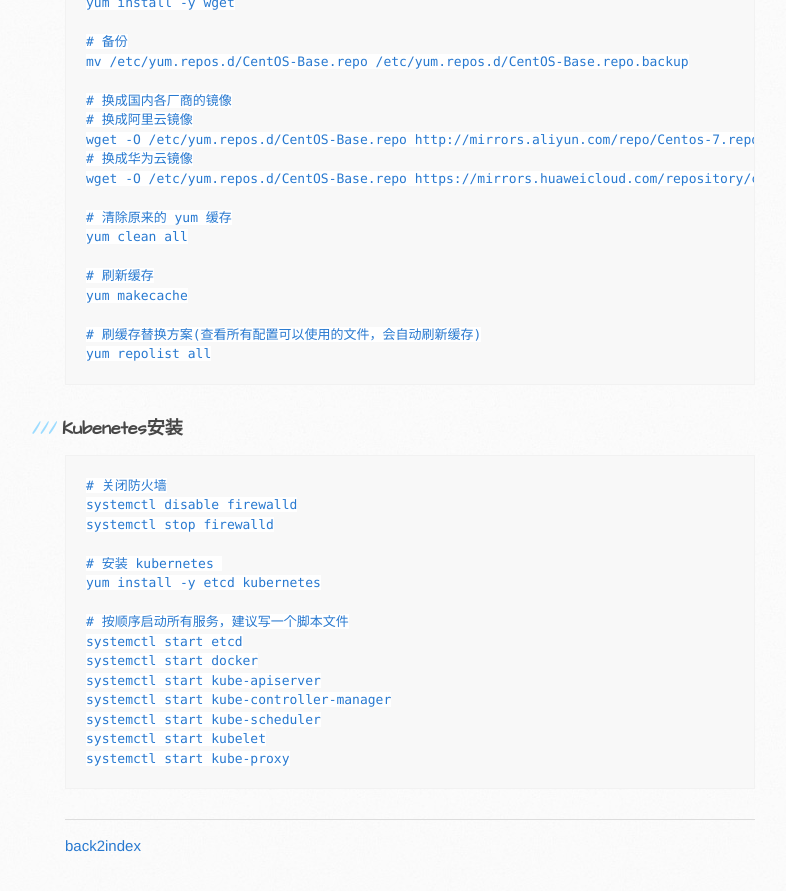
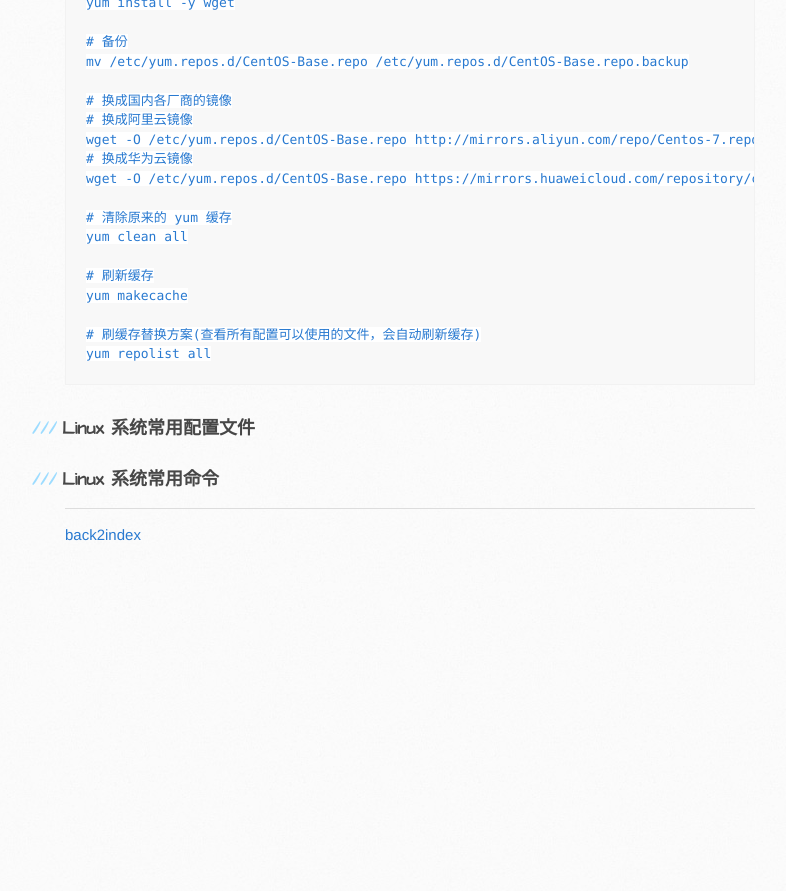
Before and after one commit to MarkShen1992/markshen1992.github.io, a Jekyll site: the page built from document/devops/ops/linux/linux_basic_command.md, in a window 1280 px wide and 900 px high, scrolled down 1645 px. Shown: the top 891 px of the window, without its empty margins (105-891 px from the left). Built offline with Jekyll 4.4.1, drawn with Linux system fonts in a browser that asks for light colours; our own code applies the rules of GitHub Pages for plain Markdown files; after the commit the page ends 2234 px from its top, so only the background shows below that.

Commit message:
Linux common command & configuration

````diff
--- a/document/devops/ops/linux/linux_basic_command.md
+++ b/document/devops/ops/linux/linux_basic_command.md
@@ -88,25 +88,13 @@
 yum repolist all
 ```
 
-### Kubenetes安装
+### Linux 系统常用配置文件
 
-```
-# 关闭防火墙
-systemctl disable firewalld
-systemctl stop firewalld
 
-# 安装 kubernetes
-yum install -y etcd kubernetes
 
-# 按顺序启动所有服务，建议写一个脚本文件
-systemctl start etcd
-systemctl start docker
-systemctl start kube-apiserver
-systemctl start kube-controller-manager
-systemctl start kube-scheduler
-systemctl start kubelet
-systemctl start kube-proxy
-```
+### Linux 系统常用命令
+
+
 
 ---
 
````
